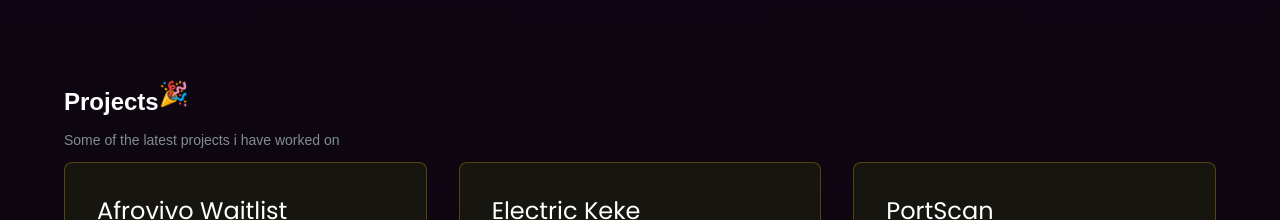
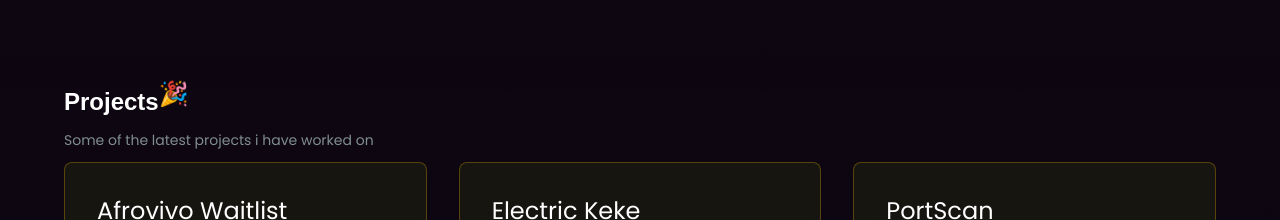
Before and after one commit to heyrapto/portfolio-, a React (Vite) app: page / in a window 1280 px wide. Shown: the part 1740-1960 px from the top of the page. Built offline with nearby package versions, Linux system fonts and the light colour scheme.

Commit message:
Update RecentWorks.tsx

```diff
--- a/src/pages/RecentWorks.tsx
+++ b/src/pages/RecentWorks.tsx
@@ -12,7 +12,7 @@ const RecentWorks = () => {
           Projects
           <span className="inline-block animate-bounce">🎉</span>
         </h2>
-        <p className="text-sm text-[#808e91] font-rubik my-3">
+        <p className="text-sm text-[#808e91] my-3">
           Some of the latest projects i have worked on
         </p>
 
```
